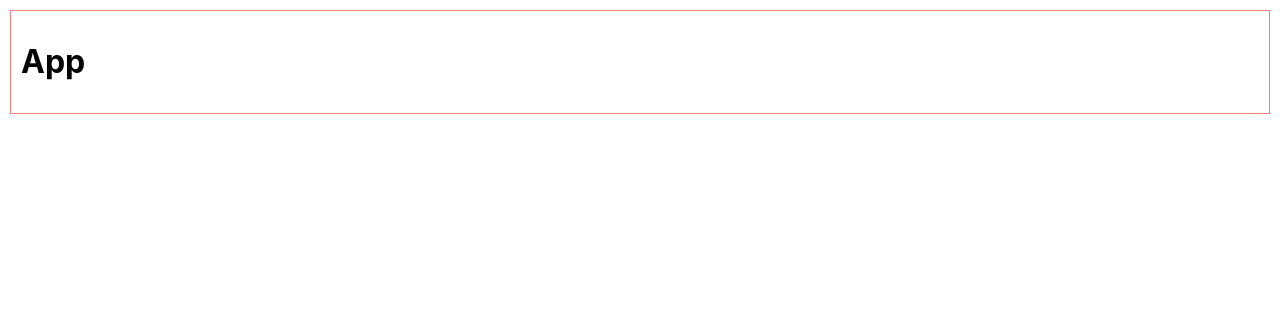
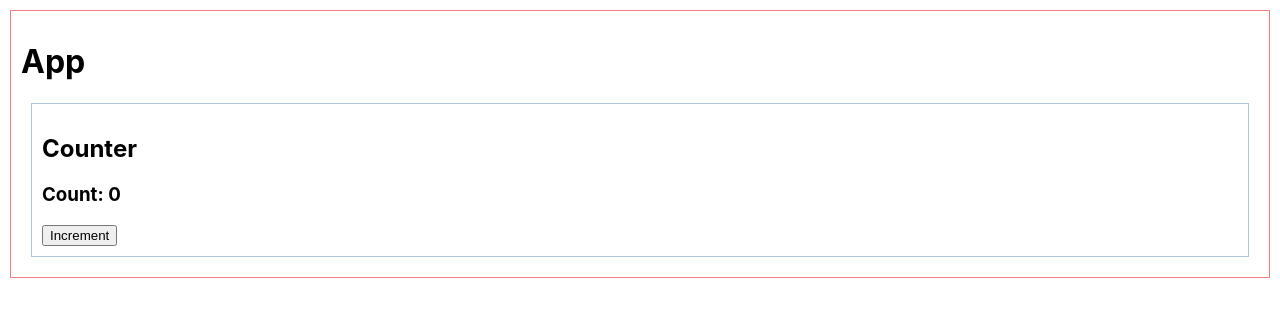
Before and after one commit to vjself/debug-mini-student-problems, a React (Create React App) app: page / in a window 1280 px wide. Shown: the top 316 px of the page. Built offline with nearby package versions, Linux system fonts and the light colour scheme.

Commit message:
Problem 1 solution

```diff
--- a/src/App.js
+++ b/src/App.js
@@ -1,11 +1,13 @@
 import React, { Component } from 'react';
 import './App.css';
+import Counter from './Counter';
 
 class App extends Component {
   render() {
     return (
       <div className="app">
         <h1>App</h1>
+        <Counter />
       </div>
     );
   }
--- /dev/null
+++ b/src/Counter.css
@@ -0,0 +1,5 @@
+.counter-container {
+  margin: 10px;
+  padding: 10px;
+  border: 1px lightsteelblue solid;
+}
--- /dev/null
+++ b/src/Counter.js
@@ -0,0 +1,28 @@
+import React, { Component } from 'react';
+import './Counter.css';
+
+export default class Counter extends Component {
+  constructor() {
+    super();
+    this.state = {
+      counter: 0
+    };
+    this.increment = this.increment.bind(this);
+  }
+
+  increment() {
+    this.setState({ counter: this.state.counter + 1 });
+  }
+
+  render() {
+    const { counter } = this.state;
+
+    return (
+      <div className="counter-container">
+        <h2>Counter</h2>
+        <h3>Count: {counter}</h3>
+        <button onClick={this.increment}>Increment</button>
+      </div>
+    );
+  }
+}
```
